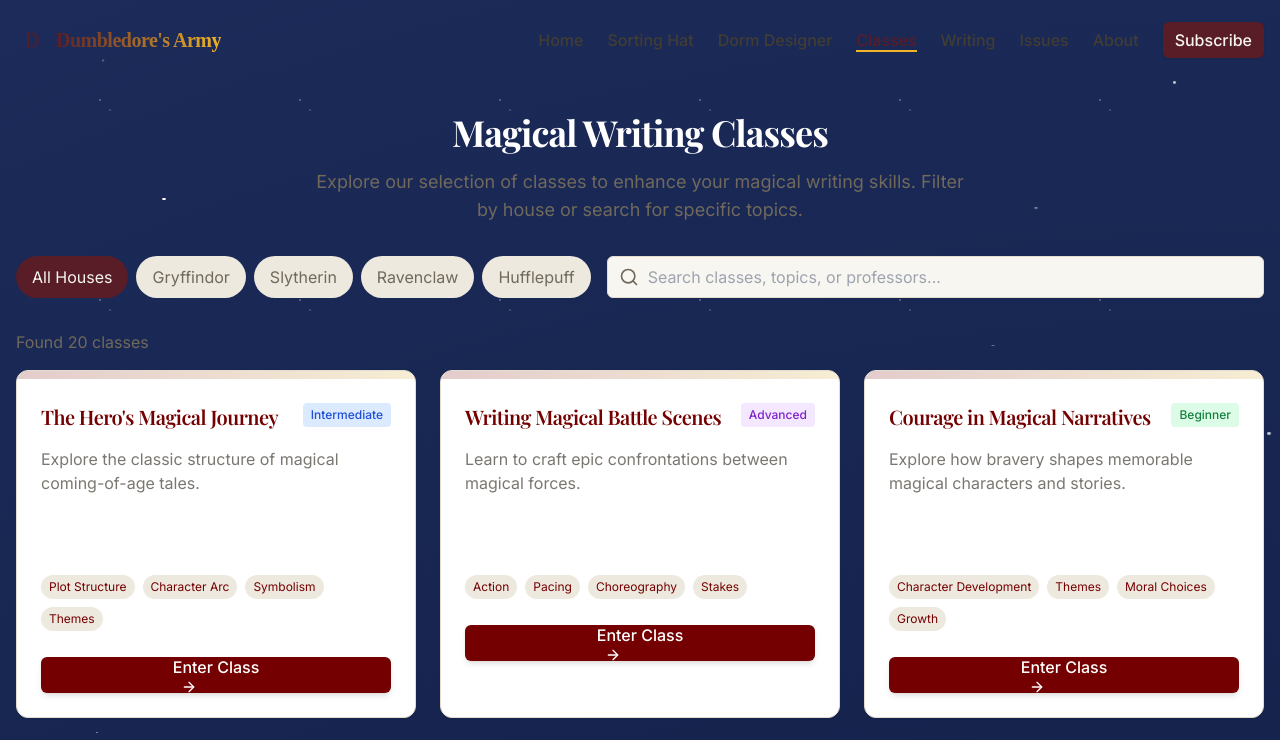
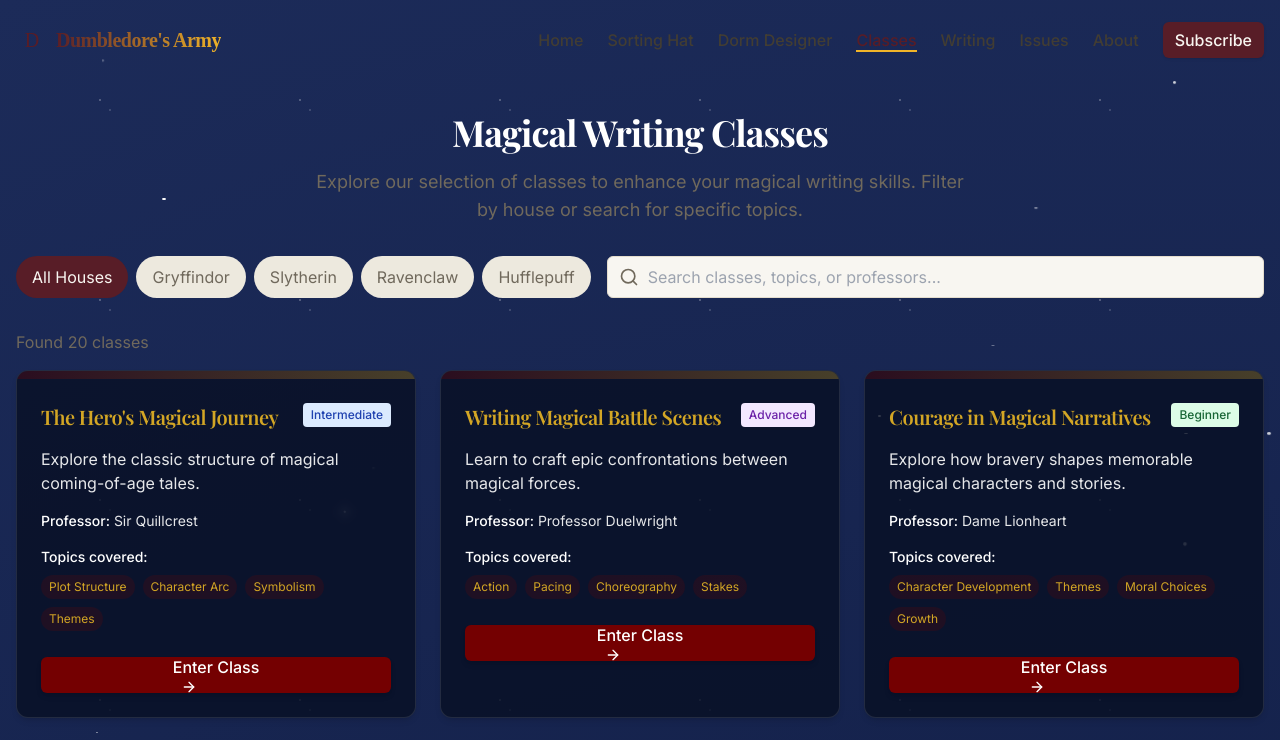
Before and after one commit to HermioneJeanGrangerJustGotTechsavvy/dumbledores-army-magazine, a React (Vite) app: page /classes in a window 1280 px wide. Shown: the top 740 px of the page. Built offline with nearby package versions, Linux system fonts and the light colour scheme; a web font is replaced by a local one.

Commit message:
Fix: Improve class card contrast
Adjust background and text colors in the ClassCard component to improve readability and contrast.

```diff
--- a/src/components/ClassCard.tsx
+++ b/src/components/ClassCard.tsx
@@ -26,34 +26,47 @@ const ClassCard = ({
 
   const getLevelColor = () => {
     switch (level) {
-      case "Beginner": return "bg-green-100 text-green-700";
-      case "Intermediate": return "bg-blue-100 text-blue-700";
-      case "Advanced": return "bg-purple-100 text-purple-700";
+      case "Beginner": return "bg-green-100 text-green-800";
+      case "Intermediate": return "bg-blue-100 text-blue-800";
+      case "Advanced": return "bg-purple-100 text-purple-800";
     }
   };
 
+  // Get background gradient based on house
   const houseColors = house ? {
-    gryffindor: "from-gryffindor-primary/20 to-gryffindor-secondary/20",
-    slytherin: "from-slytherin-primary/20 to-slytherin-secondary/20",
-    ravenclaw: "from-ravenclaw-primary/20 to-ravenclaw-secondary/20",
-    hufflepuff: "from-hufflepuff-primary/20 to-hufflepuff-secondary/20",
+    gryffindor: "from-gryffindor-primary/30 to-gryffindor-secondary/30",
+    slytherin: "from-slytherin-primary/30 to-slytherin-secondary/30",
+    ravenclaw: "from-ravenclaw-primary/30 to-ravenclaw-secondary/30",
+    hufflepuff: "from-hufflepuff-primary/30 to-hufflepuff-secondary/30",
   } : null;
 
   // Get title color based on house
   const getTitleColor = () => {
-    if (!house) return "text-foreground";
+    if (!house) return "text-white";
 
     switch (house) {
-      case "gryffindor": return "text-gryffindor-primary";
-      case "slytherin": return "text-slytherin-primary";
-      case "ravenclaw": return "text-ravenclaw-primary";
+      case "gryffindor": return "text-gryffindor-secondary";
+      case "slytherin": return "text-slytherin-light";
+      case "ravenclaw": return "text-ravenclaw-secondary";
       case "hufflepuff": return "text-hufflepuff-primary";
+    }
+  };
+
+  // Get topic tag colors based on house
+  const getTopicColors = () => {
+    if (!house) return "bg-muted/30 text-white";
+
+    switch (house) {
+      case "gryffindor": return "bg-gryffindor-primary/20 text-gryffindor-secondary";
+      case "slytherin": return "bg-slytherin-primary/20 text-slytherin-light";
+      case "ravenclaw": return "bg-ravenclaw-primary/20 text-ravenclaw-secondary";
+      case "hufflepuff": return "bg-hufflepuff-primary/20 text-hufflepuff-primary";
     }
   };
 
   return (
     <div
-      className={`bg-card border border-border rounded-xl overflow-hidden shadow-sm hover:shadow-md transition-all duration-300 ${hovered ? "transform -translate-y-1" : ""}`}
+      className={`bg-midnight-dark/80 border border-white/10 rounded-xl overflow-hidden shadow-md hover:shadow-lg transition-all duration-300 ${hovered ? "transform -translate-y-1" : ""}`}
       onMouseEnter={() => setHovered(true)}
       onMouseLeave={() => setHovered(false)}
     >
@@ -67,19 +80,20 @@ const ClassCard = ({
           </span>
         </div>
 
-        <p className="text-foreground/70 mb-4">{description}</p>
+        <p className="text-white/90 mb-4">{description}</p>
 
         <div className="text-sm mb-4">
-          <span className="font-medium">Professor:</span> {professor}
+          <span className="font-medium text-white">Professor:</span>{" "}
+          <span className="text-white/90">{professor}</span>
         </div>
 
         <div className="mb-6">
-          <p className="text-sm font-medium mb-2">Topics covered:</p>
+          <p className="text-sm font-medium text-white mb-2">Topics covered:</p>
           <div className="flex flex-wrap gap-2">
             {topics.map((topic, index) => (
               <span
                 key={index}
-                className={`px-2 py-1 rounded-full text-xs bg-muted ${house ? `text-${house}-primary` : "text-primary"}`}
+                className={`px-2 py-1 rounded-full text-xs ${getTopicColors()}`}
               >
                 {topic}
               </span>
```
